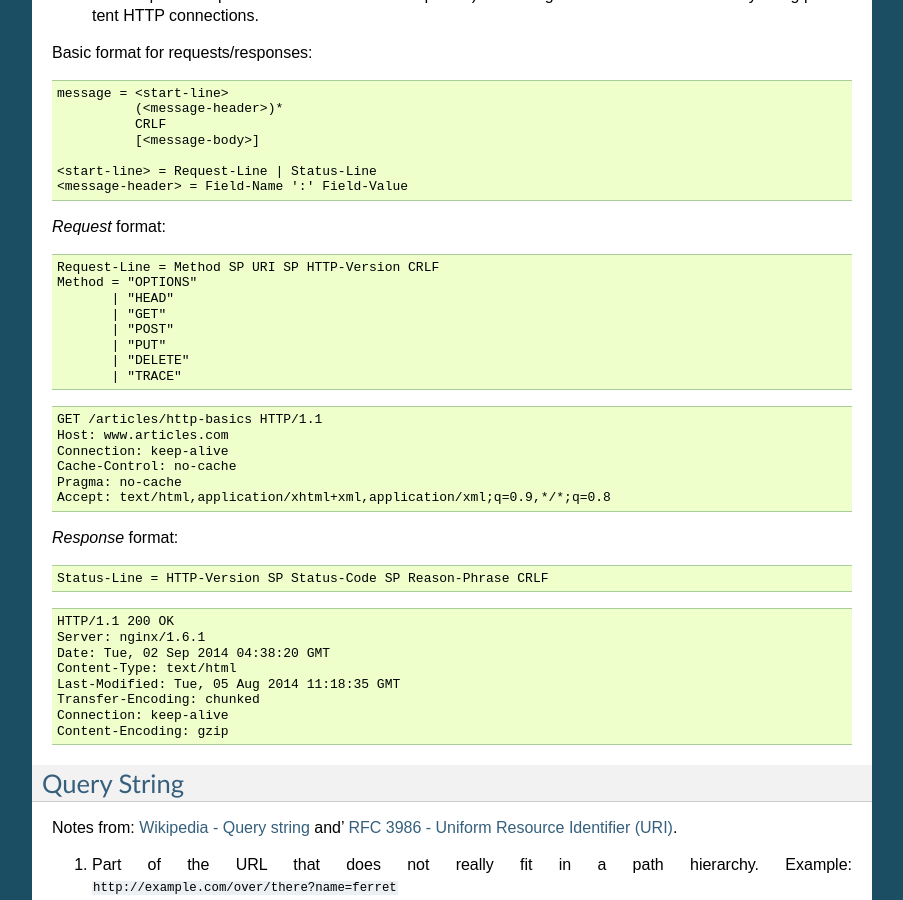
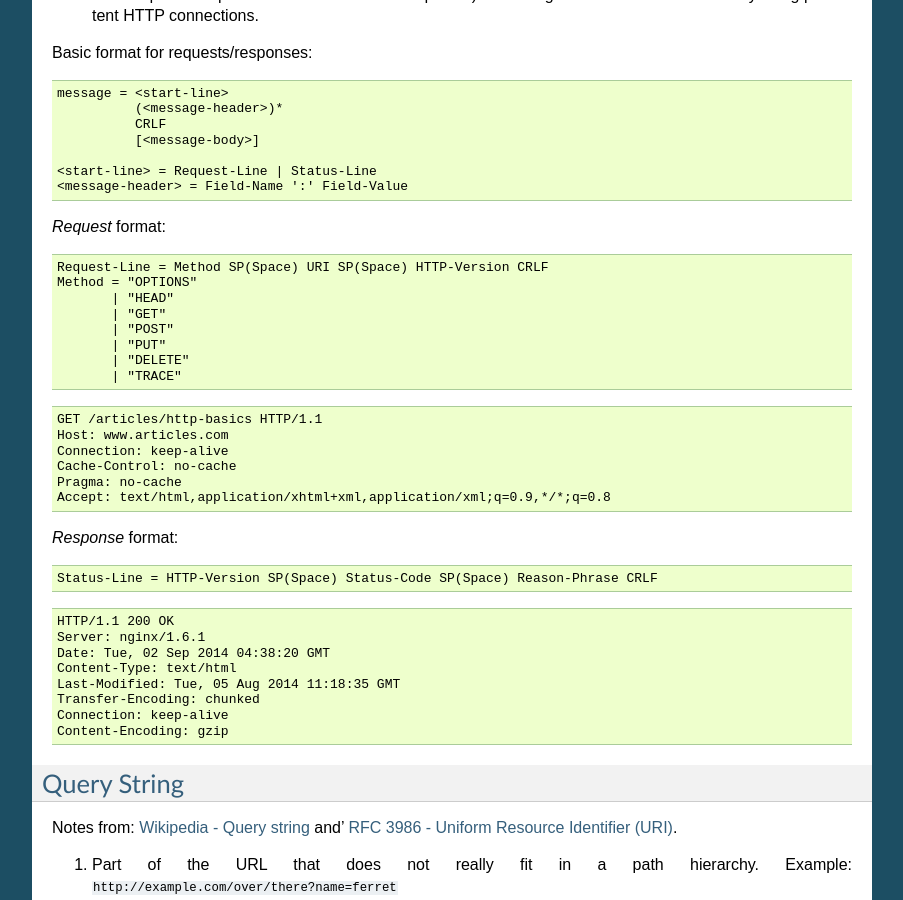
Before and after one commit to amituttam/notes, a Sphinx documentation site: the page built from docs/networking/http.rst, in a window 1280 px wide and 900 px high, scrolled down 807 px. Shown: the whole window, without its empty margins (198-1101 px from the left). Built offline with Sphinx 7.4.7, drawn with Linux system fonts in a browser that asks for light colours.

Commit message:
Update http.rst

```diff
--- a/docs/networking/http.rst
+++ b/docs/networking/http.rst
@@ -37,7 +37,7 @@ Basic format for requests/responses:
 
 .. code-block:: html
 
-    Request-Line = Method SP URI SP HTTP-Version CRLF
+    Request-Line = Method SP(Space) URI SP(Space) HTTP-Version CRLF
     Method = "OPTIONS"
            | "HEAD"
            | "GET"
@@ -59,7 +59,7 @@ Basic format for requests/responses:
 
 .. code-block:: html
 
-    Status-Line = HTTP-Version SP Status-Code SP Reason-Phrase CRLF
+    Status-Line = HTTP-Version SP(Space) Status-Code SP(Space) Reason-Phrase CRLF
 
 .. code-block:: html
 
```
